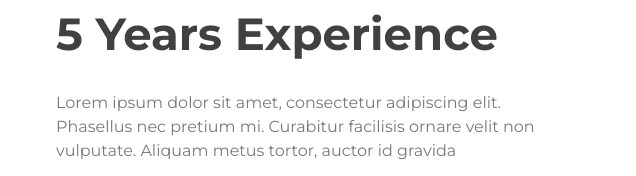
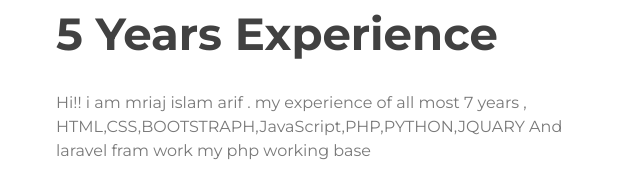
Before and after one commit to islam-miraj/portfolio, a plain HTML site: page index.html in a window 1280 px wide. Shown: the part 759-935 px from the top of the page, 644-1280 px from the left. Drawn offline with nearby package versions, Linux system fonts and the light colour scheme.

Commit message:
experince

```diff
--- a/index.html
+++ b/index.html
@@ -98,7 +98,7 @@
                             </div>
                             <div class="about-text">
                                 <p>
-                                    Lorem ipsum dolor sit amet, consectetur adipiscing elit. Phasellus nec pretium mi. Curabitur facilisis ornare velit non vulputate. Aliquam metus tortor, auctor id gravida
+                                    Hi!! i am mriaj islam arif . my experience of all most 7 years , HTML,CSS,BOOTSTRAPH,JavaScript,PHP,PYTHON,JQUARY And laravel fram work my php working base
                                 </p>
                             </div>
                             <div class="skills">
```
